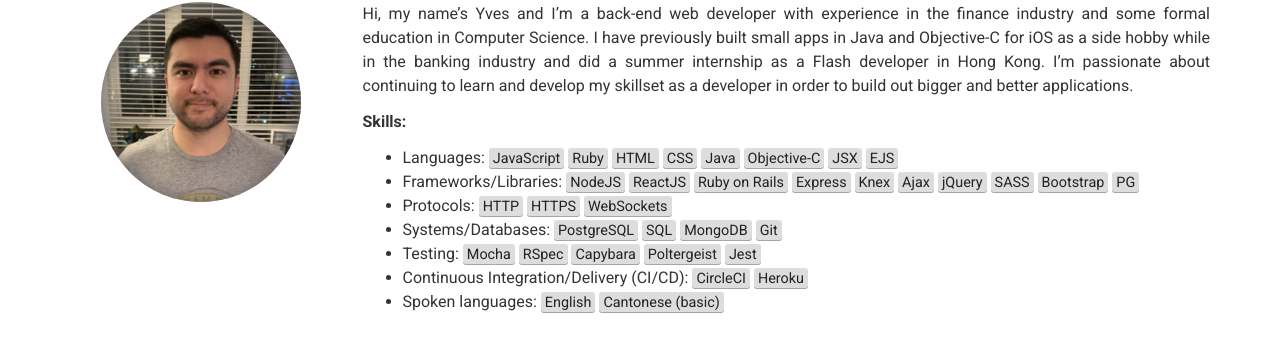
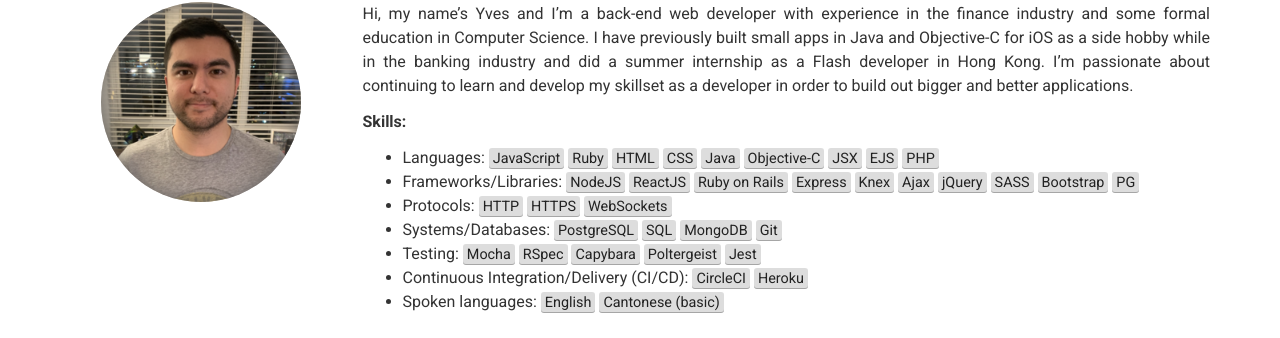
Before and after one commit to YvesDesjardins/YvesDesjardins.github.io, a Jekyll site: the page built from index.md, in a window 1280 px wide and 900 px high. Shown: the part 327-665 px from the top of the window. Built offline with Jekyll 4.4.1, drawn with Linux system fonts in a browser that asks for light colours.

Commit message:
Update _config.yml

```diff
--- a/_config.yml
+++ b/_config.yml
@@ -21,7 +21,7 @@ about_content: | # this will include new lines to allow paragraphs
 
 about_skills: |
   **Skills:**
-    - Languages: <mark>JavaScript</mark> <mark>Ruby</mark> <mark>HTML</mark> <mark>CSS</mark> <mark>Java</mark> <mark>Objective-C</mark> <mark>JSX</mark> <mark>EJS</mark>
+    - Languages: <mark>JavaScript</mark> <mark>Ruby</mark> <mark>HTML</mark> <mark>CSS</mark> <mark>Java</mark> <mark>Objective-C</mark> <mark>JSX</mark> <mark>EJS</mark> <mark>PHP</mark>
     - Frameworks/Libraries: <mark>NodeJS</mark> <mark>ReactJS</mark> <mark>Ruby on Rails</mark> <mark>Express</mark> <mark>Knex</mark> <mark>Ajax</mark> <mark>jQuery</mark> <mark>SASS</mark> <mark>Bootstrap</mark> <mark>PG</mark>
     - Protocols: <mark>HTTP</mark> <mark>HTTPS</mark> <mark>WebSockets</mark>
     - Systems/Databases: <mark>PostgreSQL</mark> <mark>SQL</mark> <mark>MongoDB</mark> <mark>Git</mark>
```
